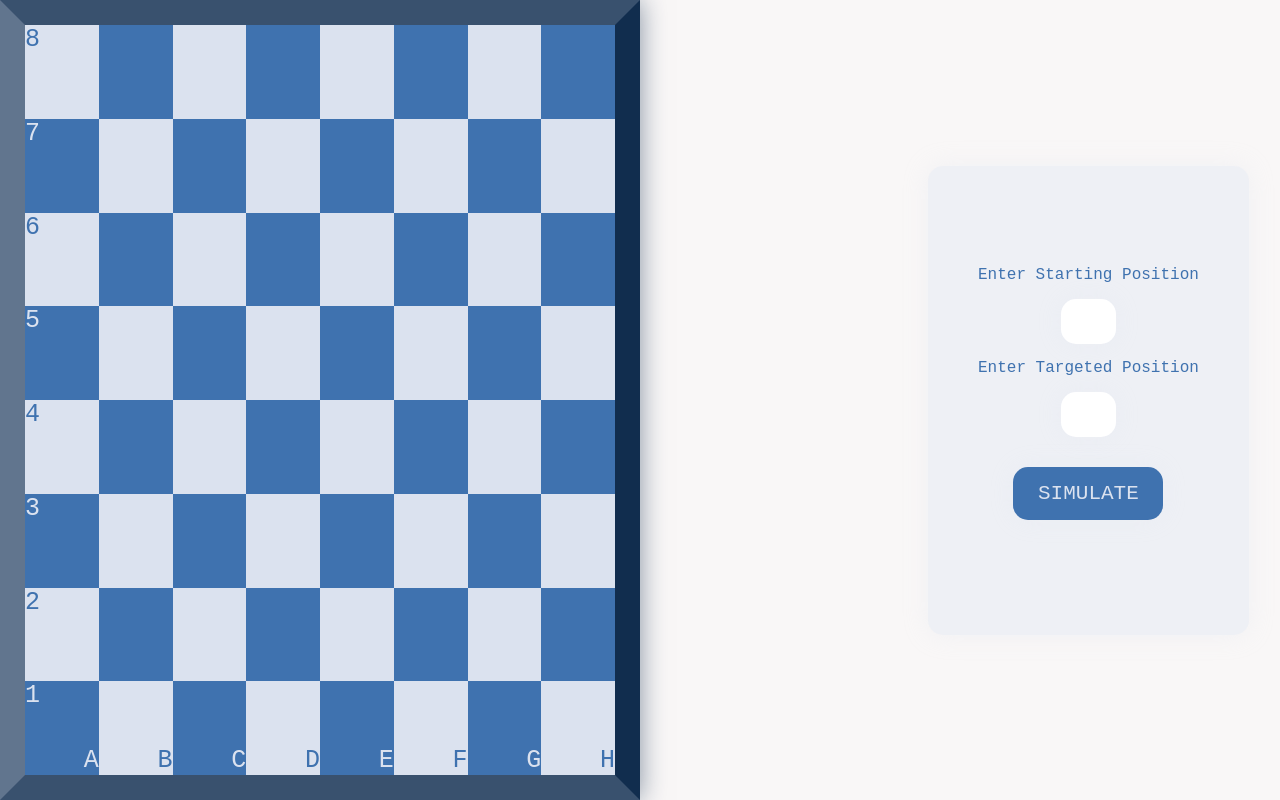
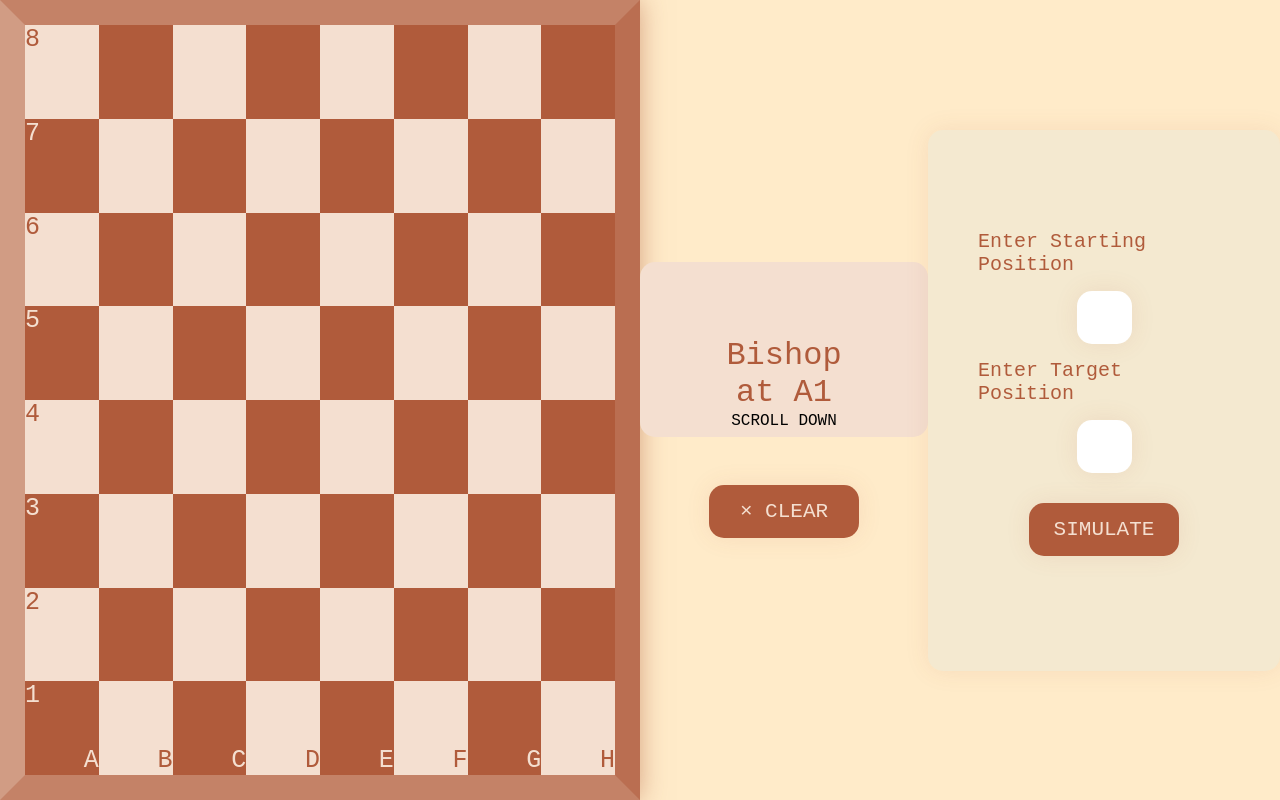
Before and after one commit to tahirayan/Chess-Simulator, a plain HTML site: page index.html in a window 1280 px wide. Drawn offline with Linux system fonts and the light colour scheme; a web font is replaced by a local one.

Commit message:
Color changes and outputfield made

```diff
--- a/index.html
+++ b/index.html
@@ -122,12 +122,20 @@
                 </div>
         </main>
         <aside class="input-output">
-            <div class="output-field"></div>
+            <div class="output-field">
+                <div class="output-field__textsField">
+                    <div class="output-field__texts" id="first">Bishop at A1</div>
+                    <div class="output-field__texts" id="second">Then to H8</div>
+                    <div class="output-field__texts" id="last">Lastly to D4</div>
+                </div>
+                <span class="output-field__scrollDown">SCROLL DOWN</span>
+                <button id="clear-btn" class="output-field__clearBtn" type="reset">&times; CLEAR</button>
+            </div>
             <div class="input-field">
                 <form class="input-field__form">
                     <label for="start">Enter Starting Position</label>
                     <input type="text" id="start" class="input-text" name="start" minlength="2" maxlength="2" size="1">
-                    <label for="target">Enter Targeted Position</label>
+                    <label for="target">Enter Target Position</label>
                     <input type="text" id="target" class="input-text" name="target" minlength="2" maxlength="2" size="1">
                     <input type="submit" id="submit-button" class="input-btn" value="SIMULATE">
                 </form>
--- a/style.css
+++ b/style.css
@@ -5,8 +5,14 @@ body{
     display: grid;
     grid-template-columns: 50% 50%;
     height: 100vh;
-    background: #F9F7F7;
+    background: #FFEBC9;
     font-family: 'Syne Mono', monospace;
+}
+
+.flex-center {
+    display: flex;
+    align-items: center;
+    justify-content: center;
 }
 
 /* region Main */
@@ -26,12 +32,12 @@ body{
     grid-template-columns: repeat(8, 12.5%);
     width: 750px;
     height: 750px;
-    background: #DBE2EF;
-    border-left: 25px rgba(17,45,78,.6) solid;
-    border-top: 25px rgba(17,45,78,.8) solid;
-    border-right: 25px rgba(17,45,78,1) solid;
-    border-bottom: 25px rgba(17,45,78,.8) solid;
-    box-shadow: 0 0 25px 0 rgba(17,45,78,0.5);
+    background: #F4DFD0;
+    border-left: 25px rgba(176,91,59,.5) solid;
+    border-top: 25px rgba(176,91,59,.7) solid;
+    border-right: 25px rgba(176,91,59,.85) solid;
+    border-bottom: 25px rgba(176,91,59,.7) solid;
+    box-shadow: 0 0 25px 0 rgba(176,91,59,0.5);
 
 }
 
@@ -49,7 +55,7 @@ body{
 
 .odd div:nth-of-type(odd),
 .even div:nth-of-type(even) {
-    background: #3F72AF;
+    background: #B05B3B;
 }
 
 .a1,
@@ -76,7 +82,7 @@ body{
 .a3,
 .a5,
 .a7 {
-      color: #DBE2EF;
+      color: #F4DFD0;
   }
 
 .b1,
@@ -87,7 +93,7 @@ body{
 .a4,
 .a6,
 .a8 {
-     color: #3F72AF;
+     color: #B05B3B;
  }
 
 .number {
@@ -114,10 +120,10 @@ body{
     flex-direction: column;
     justify-content: center;
     align-items: center;
-    background: rgba(219,226,239,0.35);
+    background: rgba(244,233,208,1);
     padding: 100px 50px;
     border-radius: 15px;
-    box-shadow: 0 0 25px 0 rgba(219,226,239,0.25);
+    box-shadow: 0 0 25px 0 rgba(176,91,59,0.1);
 }
 
 .input-field__form input {
@@ -127,24 +133,82 @@ body{
     padding: 15px;
     text-align: center;
     border-radius: 15px;
-    box-shadow: 0 0 25px 0 rgba(219,226,239,0.15);
+    box-shadow: 0 0 25px 0 rgba(176,91,59,0.1);
 }
 
 .input-field__form label {
-    color: #3F72AF;
-    font-size: 16px;
+    color: #B05B3B;
+    font-size: 20px;
 }
 
 .input-text {
+    color: #B05B3B;
+    font-family: 'Syne Mono', monospace;
+    font-size: 21px;
     width: 25px;
 }
 
 .input-btn {
-    color: #DBE2EF;
-    background: #3F72AF;
+    color: #F4DFD0;
+    background: #B05B3B;
     width: 150px;
     font-family: 'Syne Mono', monospace;
     font-size: 21px;
+    cursor: pointer;
+}
+
+.output-field {
+    display: flex;
+    justify-content: center;
+    align-items: center;
+    flex-direction: column;
+}
+
+.output-field__textsField {
+    background: #F4DFD0;
+    height: 175px;
+    scroll-behavior: smooth;
+    overflow: scroll;
+    scroll-snap-type: y mandatory;
+    border-radius: 15px;
+}
+
+.output-field__textsField > * {
+    scroll-snap-align: start;
+}
+
+.output-field__textsField::-webkit-scrollbar {
+    display: none;
+}
+
+.output-field__texts {
+    color: #B05B3B;
+    text-align: center;
+    padding: 75px;
+    height: 25px;
+    font-size: 32px;
+}
+
+.output-field__scrollDown {
+    margin-top: -25px;
+    margin-bottom: 55px;
+    z-index: 1;
+}
+
+.output-field__clearBtn {
+    border: none;
+    color: #F4DFD0;
+    background: #B05B3B;
+    width: 150px;
+    font-family: 'Syne Mono', monospace;
+    font-size: 21px;
+    outline: none;
+    padding: 15px;
+    text-align: center;
+    border-radius: 15px;
+    box-shadow: 0 0 25px 0 rgba(176,91,59,0.1);
+    cursor: pointer;
+    z-index: 1;
 }
 
 /* endregion */
```
